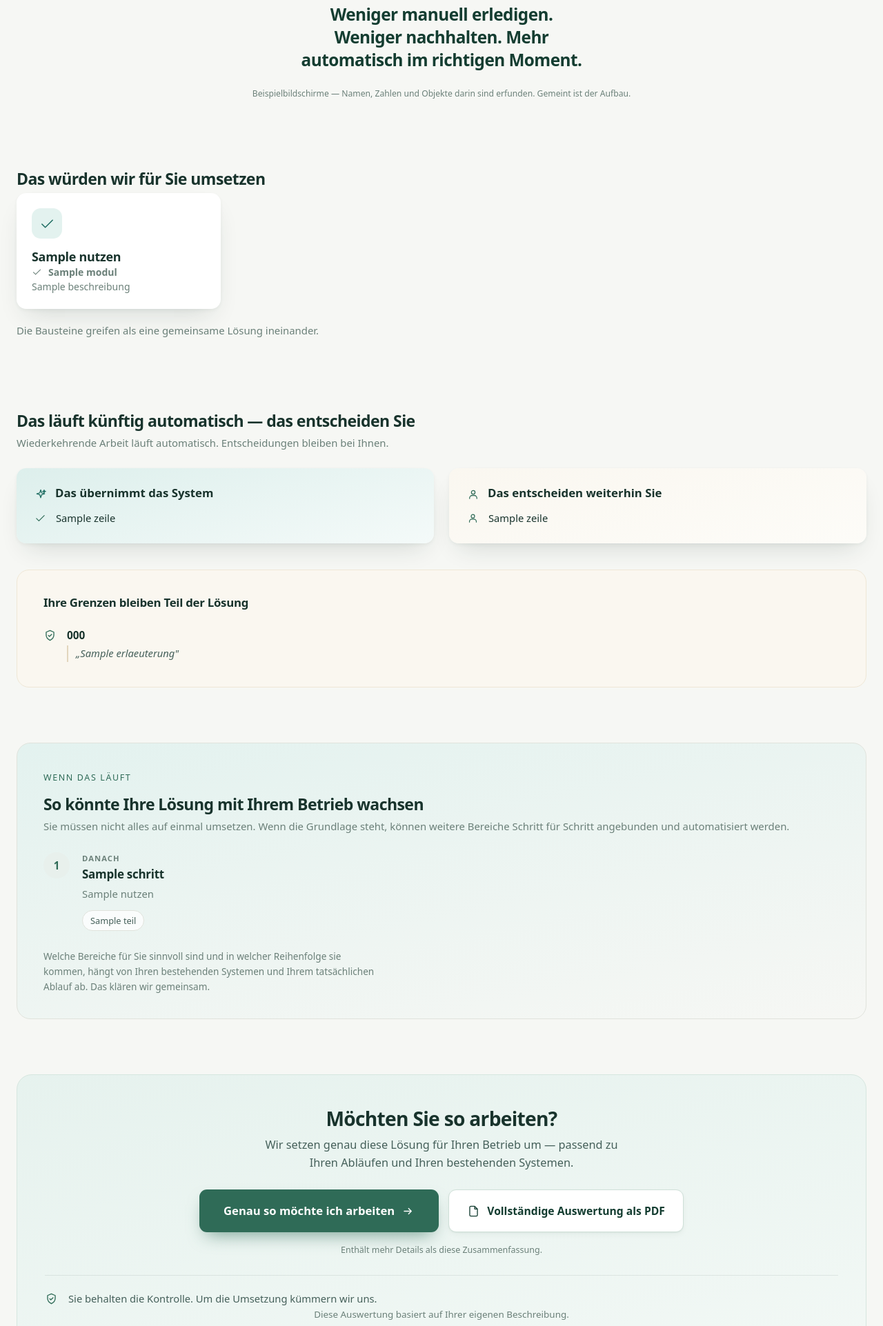
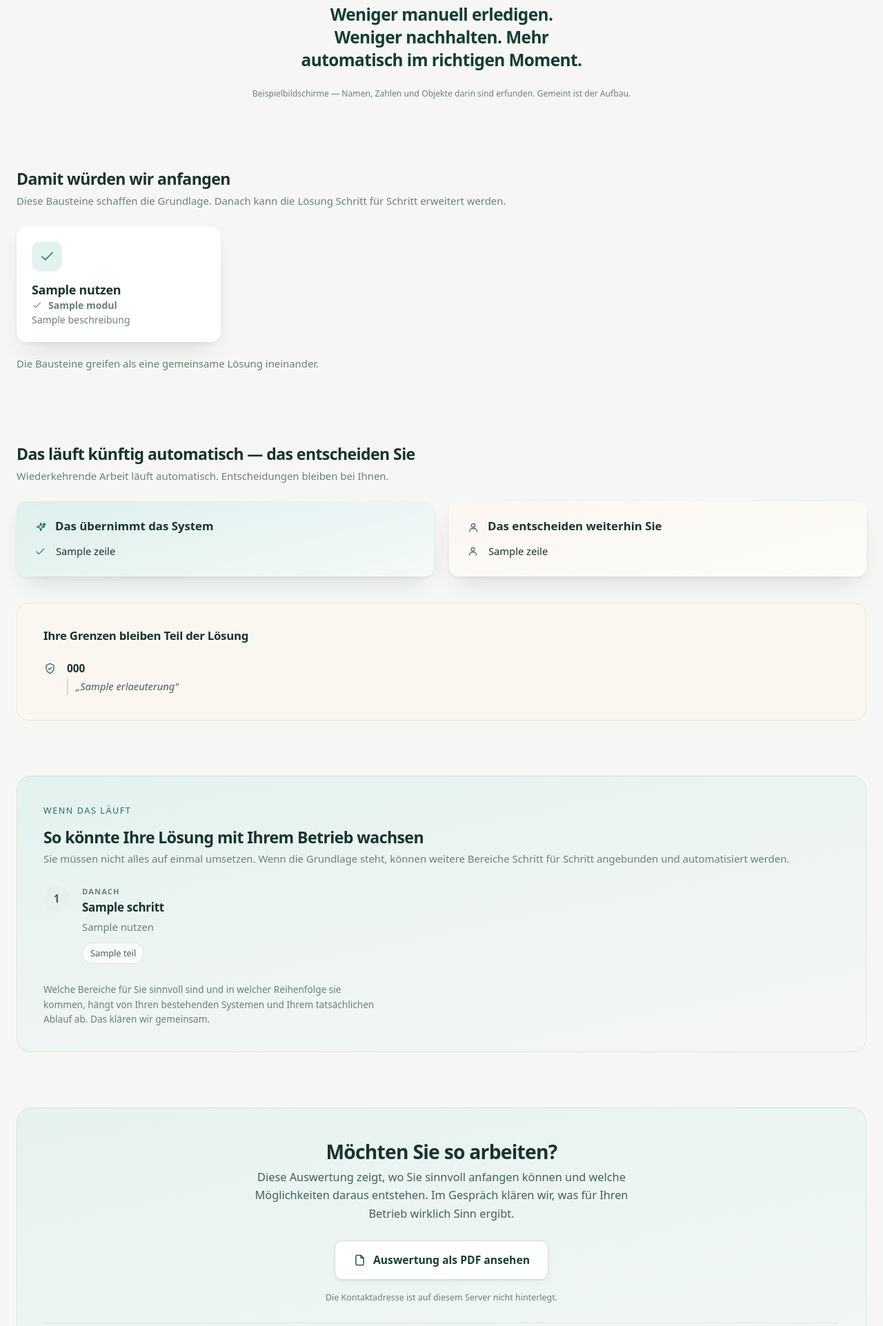
Before and after one commit to deryasarikaya/AI-Start-Map, a FastAPI app: template app/templates/ergebnis.html in a window 1280 px wide. Shown: the part 1699-3622 px from the top of the page at 69% size. Run offline with FastAPI, Linux system fonts and the light colour scheme; the template is opened without the code that fills it: most values are stand-ins (such as "Sample title", 1, 10 or a date in 2020).

Commit message:
Say what we would start with, and never open an empty mail
"That is what we would implement for you" claims the whole offer, right
before a section that shows how far it could go. It now says what it is:
where we would begin, with the ground it lays for everything after.

The contact button had a fault nobody would ever report. Without
KONTAKT_ADRESSE in the environment it produced a mailto: with no
recipient - the mail window opened, the address field stayed empty, the
customer wrote and sent, and the enquiry arrived nowhere. On the most
important button of the page that is the most expensive possible failure.
There is now no button at all in that case, and a line saying the address
is not configured. A missing button is noticed; one leading nowhere is
not.

The prepared message asks for the PDF, because a mailto: cannot attach
anything and an enquiry without the evaluation leaves the reader
searching. And the sentence promising the PDF holds more detail than the
page is gone, because since the PDF became the same evaluation with a
cover, it did not.

```diff
--- a/app/templates/ergebnis.html
+++ b/app/templates/ergebnis.html
@@ -517,7 +517,9 @@
 {% if e.module %}
 <section class="bausteine" data-auftritt>
   <div class="flaeche">
-    <h2>Das würden wir für Sie umsetzen</h2>
+    <h2>Damit würden wir anfangen</h2>
+    <p class="lauftext">Diese Bausteine schaffen die Grundlage. Danach kann die
+    Lösung Schritt für Schritt erweitert werden.</p>
     <div class="bausteinraster">
       {# **Höchstens vier.** Neun Karten sind ein Katalog, und ein
          Katalog verkauft nichts. Die vollständige Liste steht im
@@ -718,13 +720,21 @@
 <section class="abschluss" data-auftritt>
   <div class="flaeche">
     <h2>Möchten Sie so arbeiten?</h2>
-    <p class="bruecke">Wir setzen genau diese Lösung für Ihren Betrieb um —
-    passend zu Ihren Abläufen und Ihren bestehenden Systemen.</p>
+    <p class="bruecke">Diese Auswertung zeigt, wo Sie sinnvoll anfangen können und
+    welche Möglichkeiten daraus entstehen. Im Gespräch klären wir, was für Ihren
+    Betrieb wirklich Sinn ergibt.</p>
+    {# **Kein Knopf ohne Empfaenger.** Steht `KONTAKT_ADRESSE` nicht in der
+       Umgebung, gibt `gespraechs_adresse()` nichts zurueck — dann erscheint
+       hier ein Hinweis statt eines Knopfes, der ein leeres Mailfenster
+       oeffnet. #}
+    {%- set kontakt = gespraechs_adresse() -%}
     <div class="knoepfe">
-      <a class="knopf knopf--haupt" href="{{ gespraechs_adresse() }}">
-        <span>Genau so möchte ich arbeiten</span>
+      {% if kontakt %}
+      <a class="knopf knopf--haupt" href="{{ kontakt }}">
+        <span>Ja, ich möchte das umsetzen</span>
         <svg aria-hidden="true"><use href="#i-pfeil"/></svg>
       </a>
+      {% endif %}
       {# Ohne Sitzungskennung in der Adresse: Der oeffentliche Weg
          kennt die Sitzung aus dem Cookie, und eine Kennung im
          ausgelieferten Text waere eine, die jemand weitergibt. #}
@@ -732,14 +742,25 @@
          Zusatz bleibt dieselbe Adresse eine Seite zum Lesen. #}
       <a class="knopf knopf--neben" href="/report?drucken=1">
         <svg aria-hidden="true"><use href="#i-pdf"/></svg>
-        <span>Vollständige Auswertung als PDF</span>
+        <span>Auswertung als PDF ansehen</span>
       </a>
     </div>
     {# Der zweite Knopf ist kein zweiter Ausgang. Er stand gleichberechtigt
        neben dem Gesprächswunsch, und von zwei Wegen gewinnt immer der
        bequemere. Der nächste Schritt ist das Gespräch; der Ausdruck ist
-       das, was er mitnimmt und intern weitergibt. #}
-    <p class="knopfnotiz">Enthält mehr Details als diese Zusammenfassung.</p>
+       das, was er mitnimmt und intern weitergibt.
+
+       **„Enthält mehr Details als diese Zusammenfassung" ist gestrichen.**
+       Seit das PDF dieselbe Auswertung mit Deckblatt ist, war der Satz
+       ein Versprechen, das die Datei nicht einlöst. Stattdessen sagt die
+       Zeile, was beim Klick auf den ersten Knopf passiert — ein Mail-
+       fenster, das sich unangekündigt öffnet, erschreckt mehr, als es
+       hilft. #}
+    {% if kontakt %}
+    <p class="knopfnotiz">Öffnet eine vorbereitete E-Mail für das Umsetzungsgespräch.</p>
+    {% else %}
+    <p class="knopfnotiz">Die Kontaktadresse ist auf diesem Server nicht hinterlegt.</p>
+    {% endif %}
 
     {# Der letzte Satz der Seite. Er steht **nach** den Knöpfen: davor
        hätte er zum Abwägen eingeladen, danach nimmt er die letzte
--- a/app/web/responses.py
+++ b/app/web/responses.py
@@ -21,35 +21,50 @@ from app.schemas import customer_plain_text
 templates = Jinja2Templates(directory=Path(__file__).resolve().parents[1] / "templates")
 templates.env.filters["customer_text"] = customer_plain_text
 
-GESPRAECHS_BETREFF = 'AI Start Map – Gespräch zu meiner Auswertung'
+GESPRAECHS_BETREFF = 'AI Start Map – Interesse an meiner Auswertung'
+#: Die vorbereitete Nachricht. **Sie bittet ausdrücklich um die PDF**, weil
+#: die Anwendung sie nicht anhängen kann: Ein `mailto:` trägt nur Empfänger,
+#: Betreff und Text. Ohne diese Bitte kommt eine Anfrage an, zu der niemand
+#: die Auswertung findet.
 GESPRAECHS_TEXT = (
     'Guten Tag,\n'
     '\n'
-    'ich habe meine Auswertung gesehen und möchte über die Umsetzung\n'
-    'sprechen.\n'
+    'ich habe meine AI Start Map Auswertung angesehen und möchte gerne über\n'
+    'eine mögliche Umsetzung sprechen.\n'
+    '\n'
+    'Bitte prüfen Sie meine Auswertung. Ich hänge die PDF dieser E-Mail an.\n'
     '\n'
     'Mein Betrieb:\n'
-    'Womit ich anfangen möchte:\n'
+    'Womit ich gerne anfangen würde:\n'
     'So bin ich erreichbar:\n'
     '\n'
-    'Freundliche Grüße\n'
+    'Viele Grüße\n'
 )
 
 
 def gespraechs_adresse() -> str:
-    """Der Knopf „Genau so möchte ich arbeiten" als fertige mailto-Adresse.
+    """Der Knopf „Ja, ich möchte das umsetzen" als fertige mailto-Adresse.
 
     Betreff und ein vorgeschriebener Text hängen mit dran: Wer auf den
     Knopf drückt, hat gerade seine eigene Auswertung gelesen und soll
     nicht vor einem leeren Fenster sitzen.
 
-    Die Empfängeradresse steht in der Umgebungsvariable
-    `KONTAKT_ADRESSE` und **nicht** im Code — eine erfundene Adresse
-    würde die Anfragen ins Leere schicken. Fehlt sie, öffnet sich das
-    Mailprogramm trotzdem, nur mit leerem Empfängerfeld.
+    Die Empfängeradresse steht in der Umgebungsvariable `KONTAKT_ADRESSE`
+    und **nicht** im Code — eine erfundene Adresse würde die Anfragen ins
+    Leere schicken.
+
+    **Fehlt sie, gibt es keine Adresse.** Vorher entstand dann ein
+    `mailto:` ohne Empfänger: Das Mailfenster ging auf, das Adressfeld
+    blieb leer, und die Anfrage landete nirgends. Auf dem wichtigsten
+    Knopf der Seite ist das der teuerste denkbare Fehler, weil ihn
+    niemand meldet — der Kunde denkt, er habe geschrieben. Die Vorlage
+    zeigt bei leerem Rückgabewert einen Hinweis statt eines Knopfes: Ein
+    fehlender Knopf fällt auf, ein Knopf ins Leere nicht.
     """
 
     empfaenger = os.getenv('KONTAKT_ADRESSE', '').strip()
+    if not empfaenger:
+        return ''
     return (
         f'mailto:{quote(empfaenger, safe="@")}'
         f'?subject={quote(GESPRAECHS_BETREFF)}'
```
Also changed, not shown: tests/test_example_page.py (+1 -1 lines), tests/test_report_page.py (+21 -11 lines), tests/test_ux_journey.py (+2 -2 lines).
